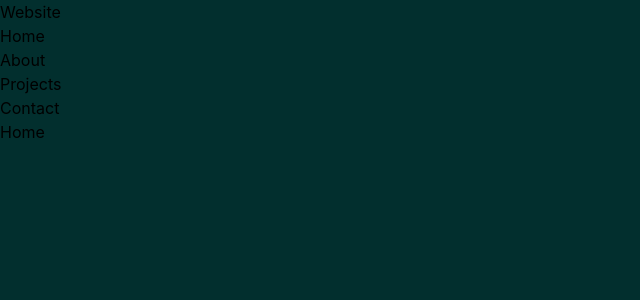
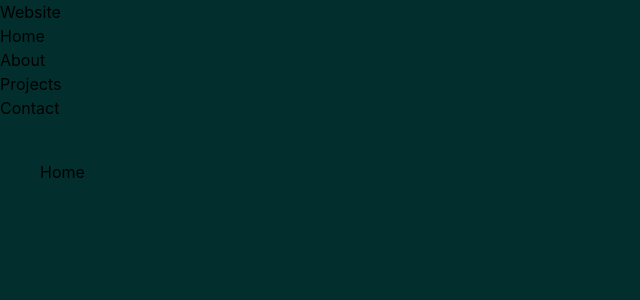
Before and after one commit to hoiregeno/portfolio-website, a React (Vite) app: page /home in a window 1280 px wide. Shown: the top 300 px of the page, without its empty margins (0-640 px from the left). Built offline with nearby package versions, Linux system fonts and the light colour scheme.

Commit message:
style: add padding to main content

```diff
--- a/src/components/Main.jsx
+++ b/src/components/Main.jsx
@@ -2,7 +2,7 @@ import { Outlet } from "react-router-dom";
 
 function Main() {
   return (
-    <main>
+    <main className="p-10">
       <Outlet />
     </main>
   );
```
